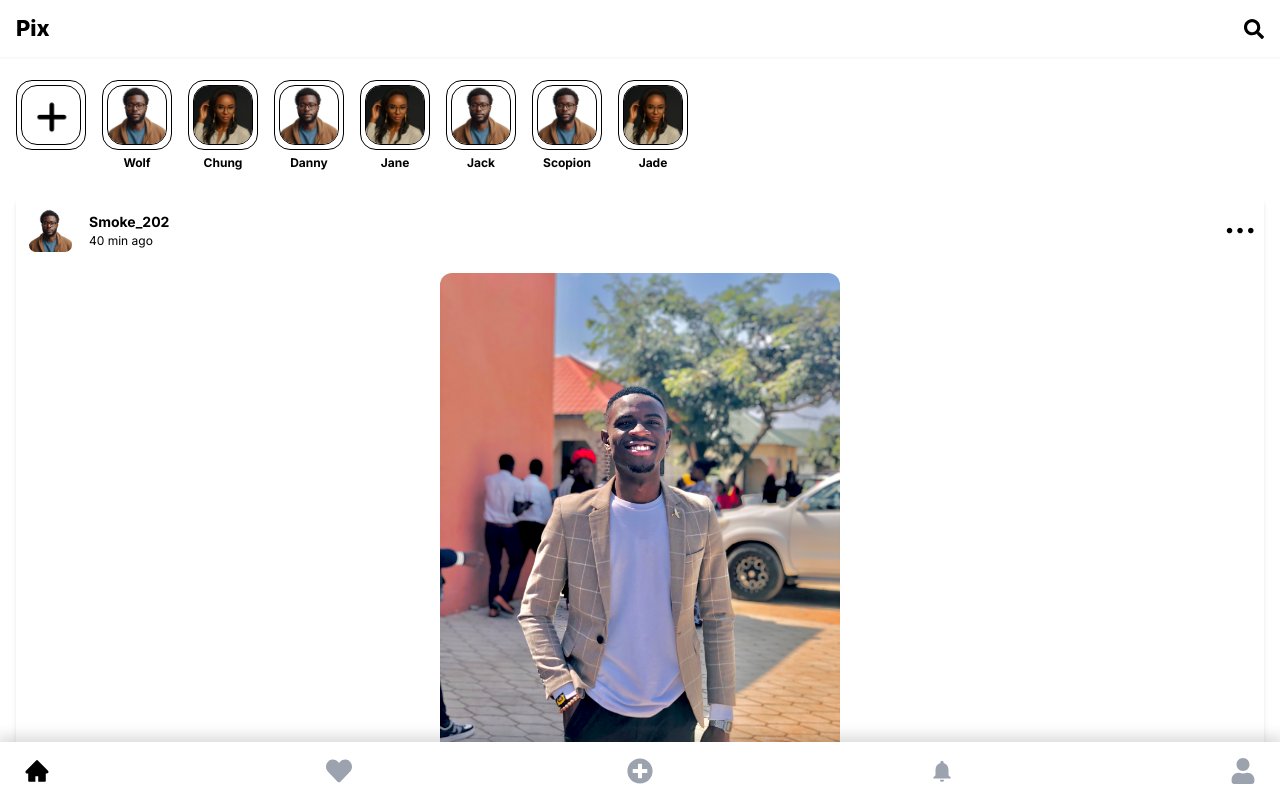
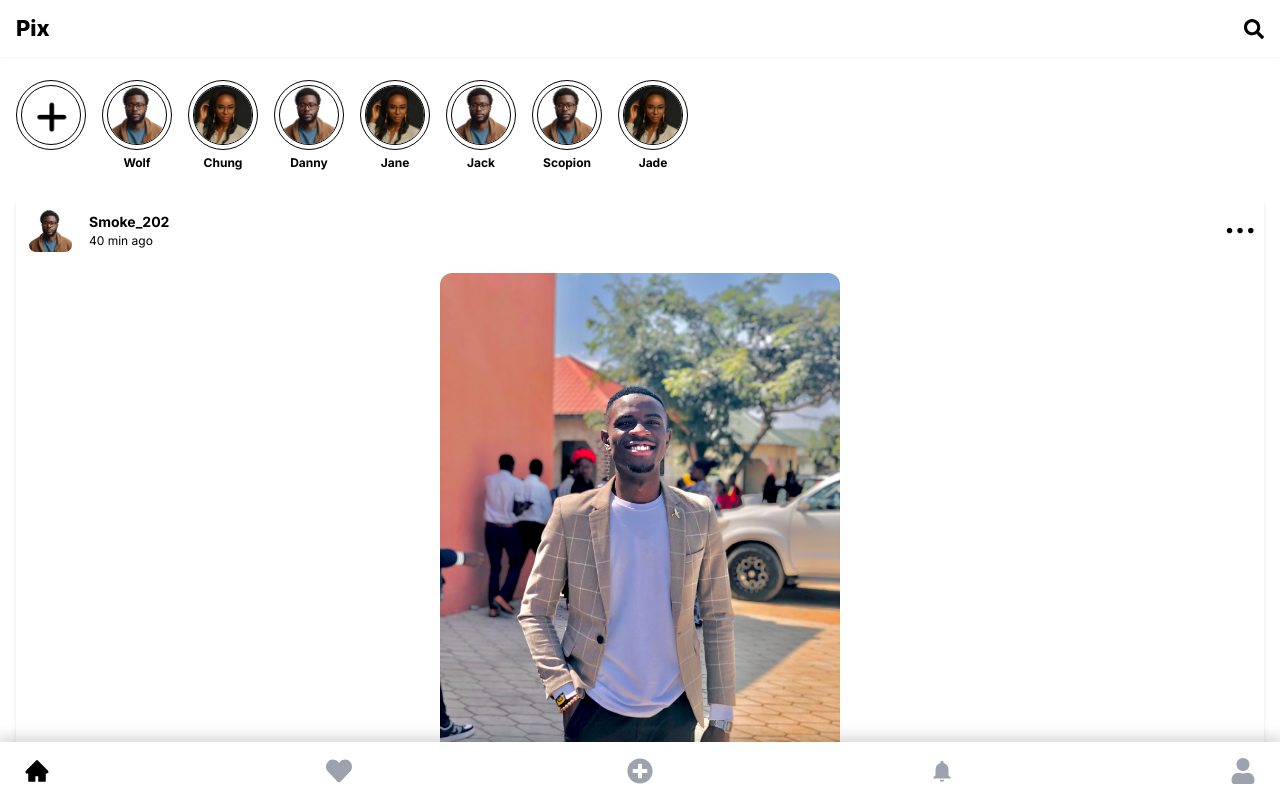
Before and after one commit to DumisaniLesley/pix, a Next.js app: page / in a window 1280 px wide. Shown: the top 798 px of the page. Built offline with nearby package versions, Linux system fonts and the light colour scheme.

Commit message:
Refactor Story component styling

```diff
--- a/components/Home/Story.jsx
+++ b/components/Home/Story.jsx
@@ -4,8 +4,8 @@ import React from 'react'
 const Story = ({user, image}) => {
   return (
     <div >
-        <div className='p-[4px] rounded-2xl border-[1px] border-black w-[70px] h-[70px]'>
-          <Image src={image} width={70} height={70} alt='story' className='border-[1px] border-black rounded-2xl object-cover'/>
+        <div className='p-[4px] rounded-full border-[1px] border-black w-[70px] h-[70px]'>
+          <Image src={image} width={70} height={70} alt='story' className='border-[1px] border-black rounded-full object-cover'/>
         </div>
         <p className='text-center text-[12px] mt-1 font-bold'>{user}</p>
     </div>
```
